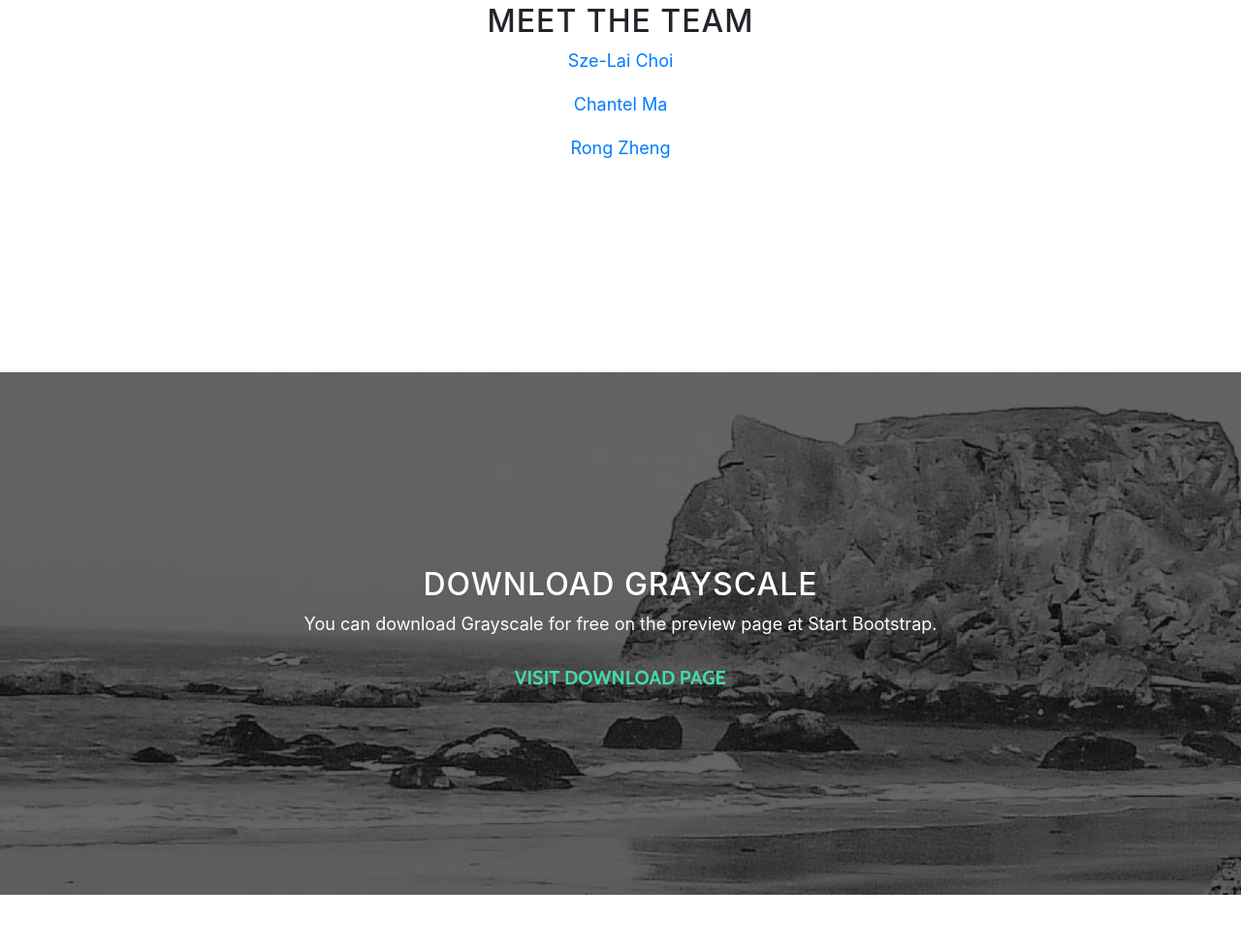
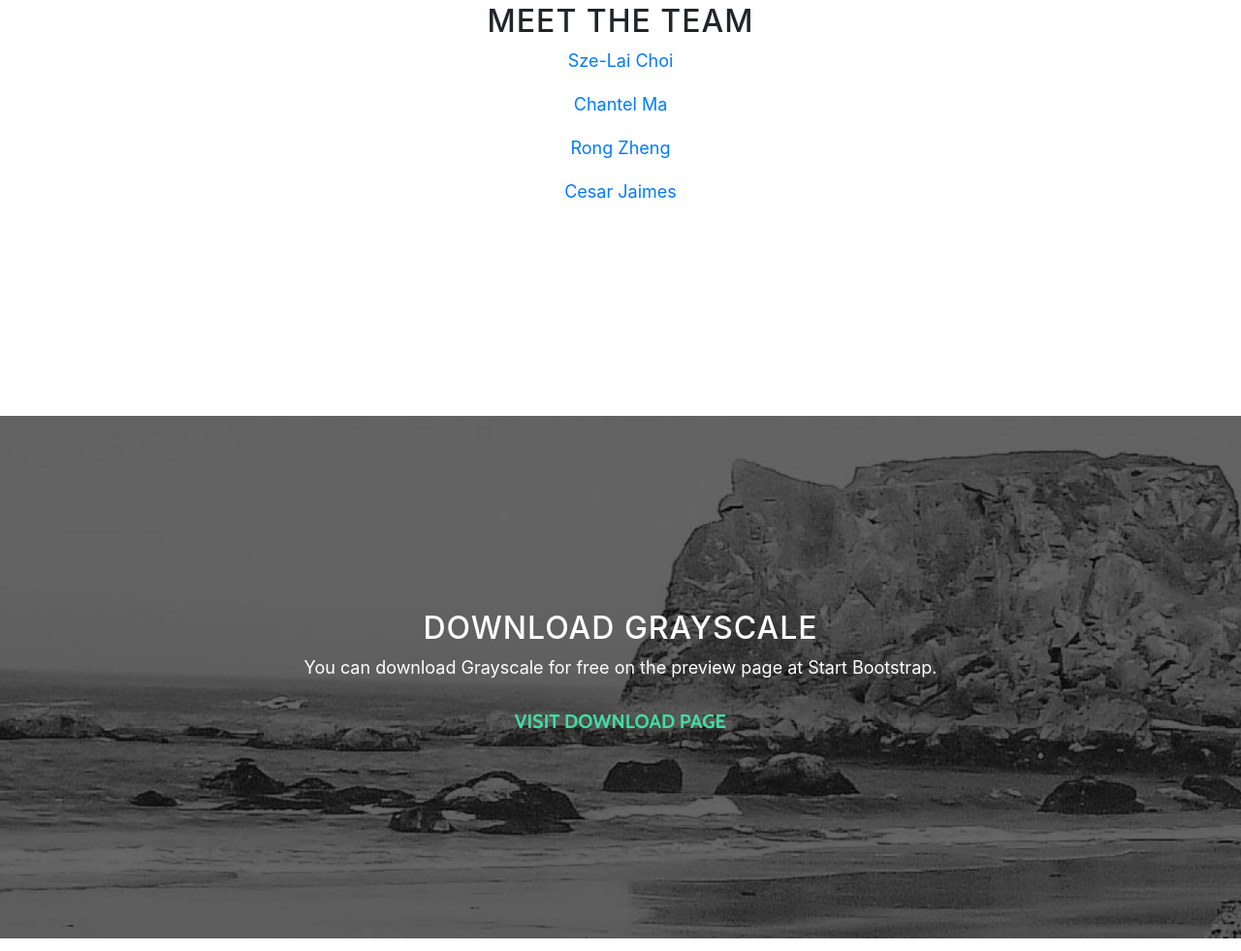
Before and after one commit to cen4010-s2018-g06/Group-6, a website with bundled scripts: page index.html in a window 1280 px wide. Shown: the part 997-1978 px from the top of the page at 97% size. Built offline with nearby package versions, Linux system fonts and the light colour scheme.

Commit message:
Adding new member
Added Cesar

```diff
--- a/index.html
+++ b/index.html
@@ -76,6 +76,7 @@
             <p><a href="https://ninjasid.github.io/" target="_blank">Sze-Lai Choi</a></p>
             <p><a href="https://chantel816.github.io/" target="_blank">Chantel Ma</a></p>
               <p><a href="https://zhengronggift.github.io/" target="_blank">Rong Zheng</a></p>
+              <p><a href="" target="_blank">Cesar Jaimes</a></p>
           </div>
         </div>
       </div>
```
